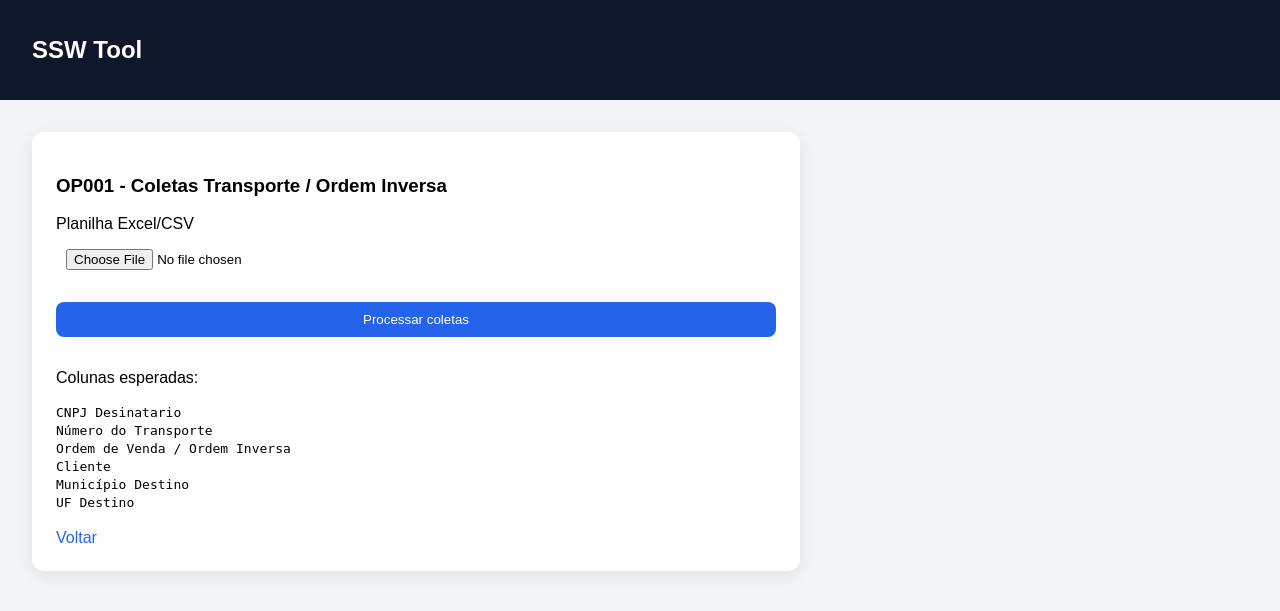
After one commit to Souza041/ssw_tool, a FastAPI app: page /op001-transporte in a window 1280 px wide. The commit adds this page. Shown: the top 611 px of the page. Run offline with FastAPI, Linux system fonts and the light colour scheme.

Commit message:
Template adicionado para OP001 Transporte

```diff
--- a/web/templates/index.html
+++ b/web/templates/index.html
@@ -10,6 +10,7 @@
         <a href="/op103">OP103 - Coletas devolução/reversa</a>
         <a href="/op488">OP488 - Despesas</a>
         <a href="/op001">OP001 - Cadastro de Coletas NFD</a>
+        <a href="/op001-transporte">OP001 - Coletas Transporte</a>
     </div>
 </div>
 {% endblock %}
--- /dev/null
+++ b/web/templates/op001_transporte.html
@@ -0,0 +1,32 @@
+{% extends "base.html" %}
+
+{% block content %}
+<div class="card">
+    <h3>OP001 - Coletas Transporte / Ordem Inversa</h3>
+
+    {% if success %}
+    <div class="success">
+        Planilha processada com sucesso.<br>
+        <a href="{{ download_url }}" download>Baixar resultado</a>
+    </div>
+    {% endif %}
+
+    <form method="post" enctype="multipart/form-data">
+        <label>Planilha Excel/CSV</label>
+        <input type="file" name="arquivo_excel" accept=".xlsx,.xls,.csv,.XLSX,.XLS,.CSV" required>
+
+        <button type="submit">Processar coletas</button>
+    </form>
+
+    <p>Colunas esperadas:</p>
+    <code>CNPJ Desinatario</code><br>
+    <code>Número do Transporte</code><br>
+    <code>Ordem de Venda / Ordem Inversa</code><br>
+    <code>Cliente</code><br>
+    <code>Município Destino</code><br>
+    <code>UF Destino</code>
+
+    <br><br>
+    <a href="/">Voltar</a>
+</div>
+{% endblock %}
```
Also changed, not shown: web/routes.py (+46 -0 lines).
